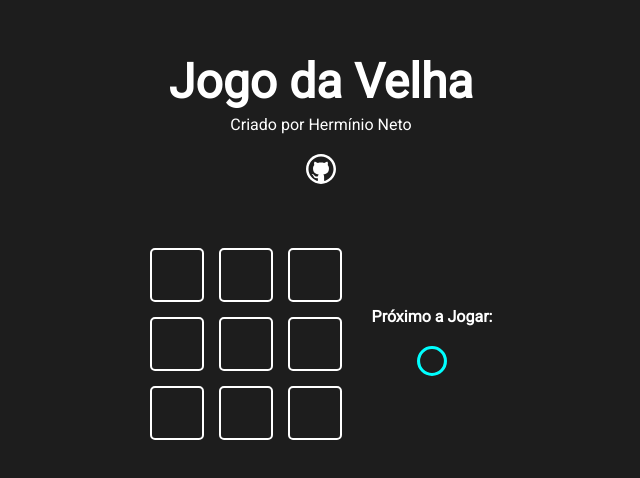
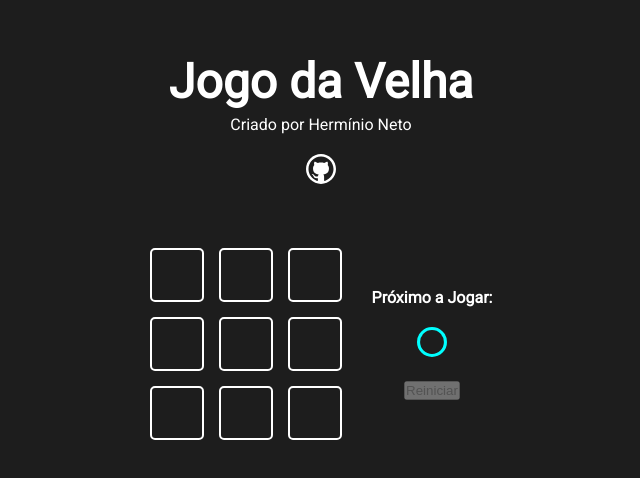
Before and after one commit to herminioneto/react-jogo-da-velha, a Next.js app: page / in a window 1280 px wide. Shown: the part 174-652 px from the top of the page, without its empty margins (319-959 px from the left). Built offline with nearby package versions, Linux system fonts and the light colour scheme.

Commit message:
Criado lógica para declarar campeão e reset

```diff
--- /dev/null
+++ b/src/components/button/Button.jsx
@@ -0,0 +1,14 @@
+import styles from './Button.module.css'
+
+function Button ({ children, onClick, disabled }) {
+  return (
+    <button
+      onClick={onClick}
+      disabled={disabled}
+    >
+      {children}
+    </button>
+  )
+}
+
+export default Button
--- a/src/components/game/Game.jsx
+++ b/src/components/game/Game.jsx
@@ -2,7 +2,7 @@
 
 import styles from './Game.module.css'
 import GameOption from '../gameOption/GameOption'
-import Icon from '../icon/Icon'
+import GameInfo from '../gameinfo/GameInfo'
 
 const winnerTable = [
   [0, 1, 2],
@@ -40,6 +40,11 @@
     })
   }
 
+  const handleReset = () => {
+    setGameState(Array(9).fill(0))
+    setWinner(0)
+  }
+
   // O useEffect sempre terá dois parâmetros. O primeiro é uma função
   // e o segundo é um array:
 
@@ -61,17 +66,11 @@
           )
         }
       </div>
-
-      <div className={styles.gameInfo}>
-        <h4>Próximo a Jogar:</h4>
-        {
-          currentPlayer === 1 && <Icon iconName="circle" />
-        }
-
-        {
-          currentPlayer === -1 && <Icon iconName="x" />
-        }
-      </div>
+      <GameInfo
+        currentPlayer={currentPlayer}
+        winner={winner}
+        onReset={handleReset}
+      />
     </div>
   )
 }
--- a/src/components/game/Game.module.css
+++ b/src/components/game/Game.module.css
@@ -9,10 +9,3 @@
   gap: 30px;
   align-items: center;
 }
-
-.gameInfo {
-  display: flex;
-  flex-direction: column;
-  align-items: center;
-  gap: 20px;
-}
--- /dev/null
+++ b/src/components/gameinfo/GameInfo.jsx
@@ -0,0 +1,51 @@
+import styles from './GameInfo.module.css'
+
+import Icon from "../icon/Icon"
+import Button from '../button/Button'
+
+function GameInfo ({ currentPlayer, winner, onReset }) {
+
+  const shouldEnableButton = () => {
+    if (winner !== 0) return true
+  }
+
+  return (
+    <div className={styles.gameInfo}>
+      {
+        winner === 0 &&
+          <>
+            <h4>Próximo a Jogar:</h4>
+            {
+              currentPlayer === 1 && <Icon iconName="circle" />
+            }
+
+            {
+              currentPlayer === -1 && <Icon iconName="x" />
+            }
+          </>
+      }
+      {
+        winner !== 0 &&
+          <>
+            <h4>Fim de jogo! Campeão: </h4>
+            {
+              winner === 1 && <Icon iconName="circle" />
+            }
+            {
+              winner === -1 && <Icon iconName="x" />
+            }
+          </>
+      }
+
+      <Button
+       onClick={onReset}
+       disabled={!shouldEnableButton()}
+      >
+        Reiniciar
+      </Button>
+
+      </div>
+  )
+}
+
+export default GameInfo
--- /dev/null
+++ b/src/components/gameinfo/GameInfo.module.css
@@ -0,0 +1,6 @@
+.gameInfo {
+  display: flex;
+  flex-direction: column;
+  align-items: center;
+  gap: 20px;
+}
```
Also changed, not shown: src/components/button/Button.module.css (added).
